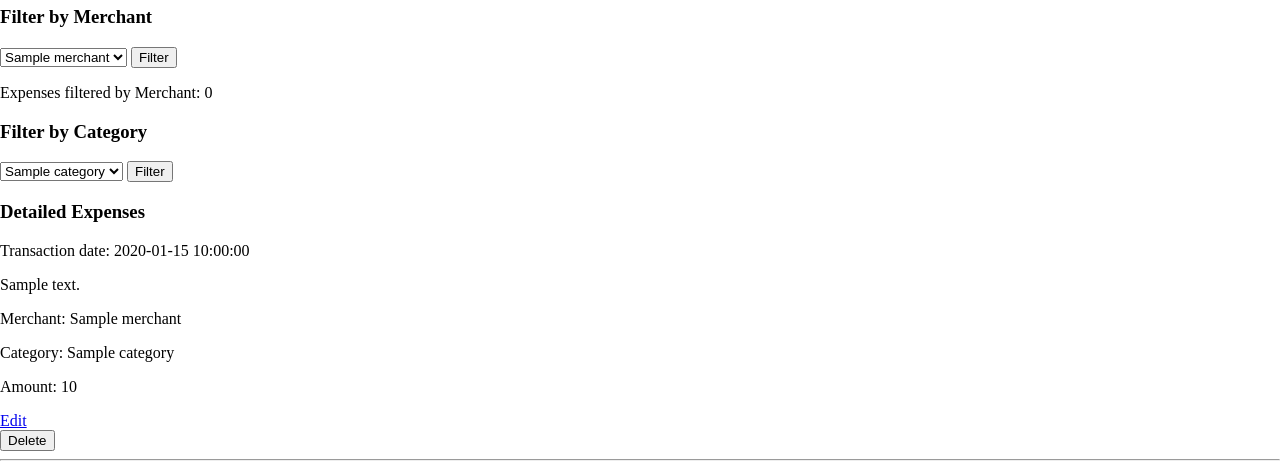
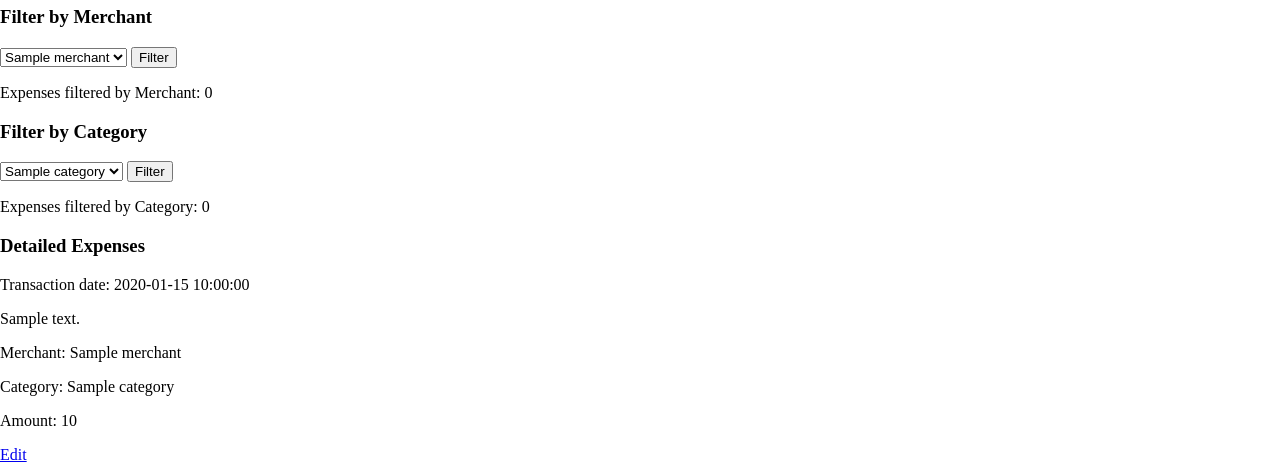
Before and after one commit to sandramolina/pythonic_expense_tracker, a Flask app: page /dashboard in a window 1280 px wide. Shown: the part 226-688 px from the top of the page. Run offline with Flask 2, Linux system fonts and the light colour scheme; a database or web service that is not in the repository returns one stand-in record (values such as "Sample title"); some libraries are stand-ins or nearby versions.

Commit message:
adds filtered expenses by cat to the dashboard page

```diff
--- a/controllers/expenses_controller.py
+++ b/controllers/expenses_controller.py
@@ -14,7 +14,7 @@ def expenses():
     merchants = merchant_repository.select_all()
     total_expenses = expense_repository.get_total_expenses()
     categories = category_repository.select_all()
-    return render_template('dashboard.html', expenses = expenses, total_expenses = total_expenses, merchants = merchants, categories = categories, subtotal_expenses_merchant = 0)
+    return render_template('dashboard.html', expenses = expenses, total_expenses = total_expenses, merchants = merchants, categories = categories, subtotal_expenses_merchant = 0, subtotal_expenses_category = 0)
 
 @expenses_bp.route('/')
 def new_expense():
@@ -94,5 +94,6 @@ def filter_by_category():
     categories = category_repository.select_all()
 
     total_expenses = expense_repository.get_total_expenses()
+    subtotal_expenses = expense_repository.get_subtotal_expenses_by_category(category)
 
-    return render_template('dashboard.html', expenses = expenses, merchants = merchants, total_expenses = total_expenses, categories = categories)
+    return render_template('dashboard.html', expenses = expenses, merchants = merchants, total_expenses = total_expenses, categories = categories, subtotal_expenses_category = subtotal_expenses)
--- a/templates/dashboard.html
+++ b/templates/dashboard.html
@@ -26,6 +26,7 @@
     </select>
     <input type="submit" value="Filter">
 </form>
+<p>Expenses filtered by Category: {{subtotal_expenses_category}}</p>
 
 <h3>Detailed Expenses</h3>
 {% for expense in expenses %}
```
